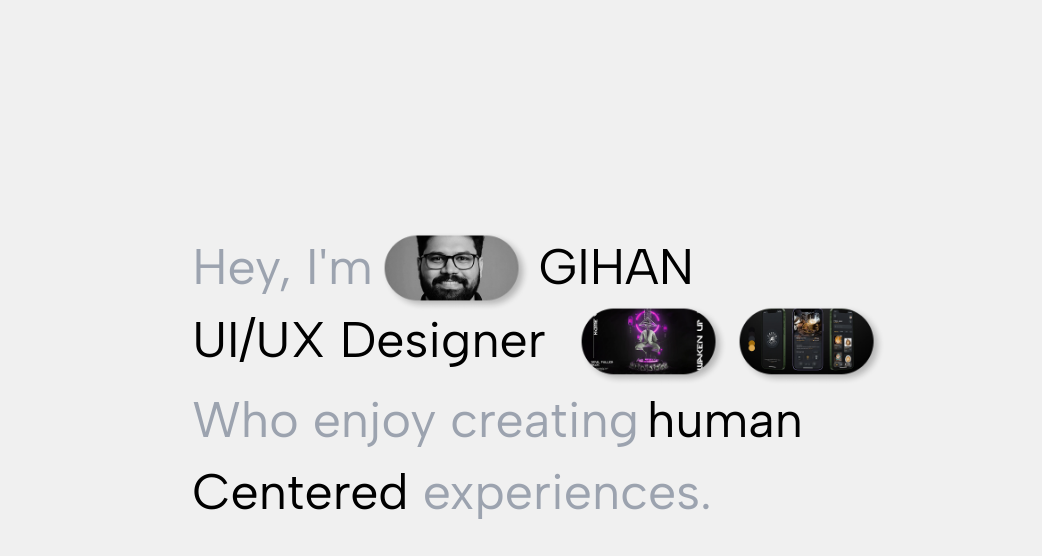
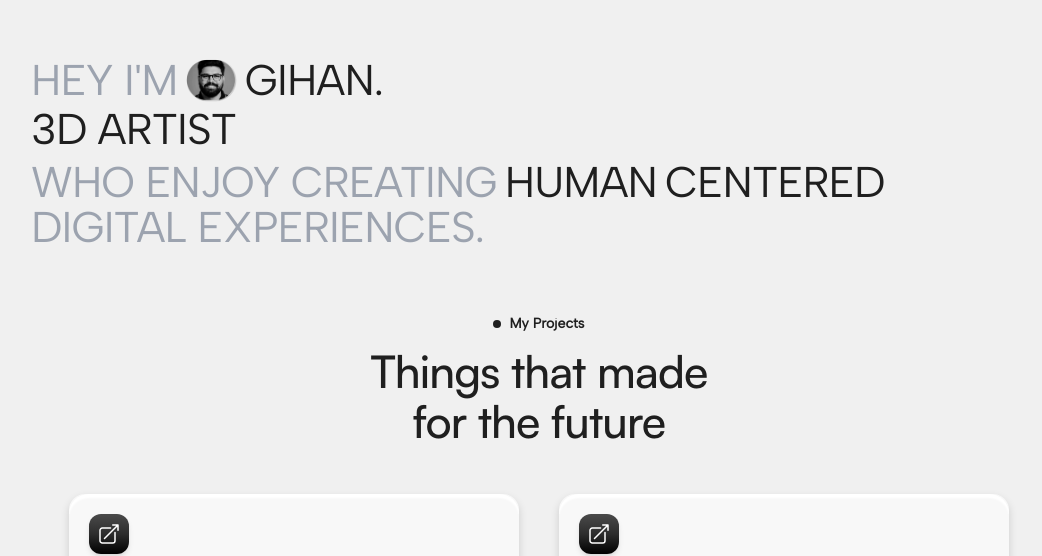
Before and after one commit to GihanSVND/Portfolio, a Next.js app: page / in a window 1280 px wide. Shown: the part 1034-1590 px from the top of the page, without its empty margins (101-1143 px from the left). Built offline with nearby package versions, Linux system fonts and the light colour scheme; a web font is replaced by a local one.

Commit message:
added the main bio

```diff
--- a/app/globals.css
+++ b/app/globals.css
@@ -10,6 +10,12 @@
 @import url('https://fonts.googleapis.com/css2?family=Inter:wght@400;600&display=swap');
 body {
   font-family: 'Inter', sans-serif;
+}
+
+/* styles/globals.css */
+::selection {
+  background-color: #ffd54f;
+  color: #1a1a1a;
 }
 
 
--- a/app/page.tsx
+++ b/app/page.tsx
@@ -1,7 +1,7 @@
 "use client";
 
 import localFont from "next/font/local";
-import { motion } from "framer-motion";
+
 
 import ThinkerSection from "../components/ThinkerSection";
 import Hero from "../components/Hero";
@@ -22,15 +22,12 @@ export default function Home() {
         <div className=" flex flex-col items-center justify-center ">
           <ThinkerSection kugileFont={kugileFont} />
 
-          <motion.div
+          <div
             className="mt-[60px] md:mt-[500px]"
-            initial={{ filter: "blur(20px)", y: 60 }}
-            whileInView={{ filter: "blur(0px)", y: 0 }}
-            transition={{ duration: 0.8, ease: "easeOut" }}
-            viewport={{ once: true, amount: 0.4 }}
+
           >
             <Hero />
-          </motion.div>
+          </div>
         </div>
 
         <div className="flex items-center justify-center min-h-screen">
@@ -44,7 +41,7 @@ export default function Home() {
           <ClientBenefits />
 
         </div>
-        <div className="flex">
+        <div className="flex items-center justify-center">
           <QuoteReveal />
         </div>
         <div className="flex justify-center items-center">
--- a/components/Hero.tsx
+++ b/components/Hero.tsx
@@ -1,62 +1,181 @@
-// components/Hero.tsx
-import Image from "next/image";
+"use client";
+
+import { motion, AnimatePresence } from "framer-motion";
+import { useEffect, useRef, useState } from "react";
 import localFont from "next/font/local";
 
 const satoshi = localFont({
   src: "../app/fonts/Satoshi.woff",
-})
+});
 
-const Hero = () => {
+const dynamicTitles = ["UI/UX DESIGNER", "3D ARTIST", "WEB DEVELOPER", "IOS DEVELOPER"];
+
+const containerVariants = {
+  hidden: {},
+  visible: {
+    transition: {
+      staggerChildren: 0.07,
+    },
+  },
+};
+
+const wordVariants = {
+  hidden: { opacity: 0, filter: "blur(6px)", y: 20 },
+  visible: {
+    opacity: 1,
+    filter: "blur(0px)",
+    y: 0,
+    transition: { duration: 0.5, ease: "easeOut" },
+  },
+};
+
+const letterVariants = {
+  hidden: { opacity: 0, x: -10, filter: "blur(8px)" },
+  visible: {
+    opacity: 1,
+    x: 0,
+    filter: "blur(0px)",
+    transition: { duration: 0.4, ease: "easeOut" },
+  },
+};
+
+const QuoteReveal = () => {
+  const ref = useRef<HTMLDivElement>(null);
+  const [inView, setInView] = useState(false);
+  const [currentTitleIndex, setCurrentTitleIndex] = useState(0);
+
+  useEffect(() => {
+    const observer = new IntersectionObserver(
+      ([entry]) => {
+        if (entry.isIntersecting) setInView(true);
+      },
+      { threshold: 0.2 }
+    );
+    if (ref.current) observer.observe(ref.current);
+    return () => {
+      if (ref.current) observer.unobserve(ref.current);
+    };
+  }, []);
+
+  useEffect(() => {
+    const interval = setInterval(() => {
+      setCurrentTitleIndex((prev) => (prev + 1) % dynamicTitles.length);
+    }, 5000);
+    return () => clearInterval(interval);
+  }, []);
+
+  const quoteWordsLine1 = [
+    { text: "HEY I'M", gray: true },
+    { text: "GIHAN.", gray: false },
+  ];
+
+  const quoteWordsLine2 = [
+    { text: "WHO ENJOY CREATING", gray: true },
+    { text: "HUMAN", gray: false },
+    { text: "CENTERED", gray: false },
+    { text: "DIGITAL EXPERIENCES.", gray: true },
+  ];
+
   return (
-    <section className="flex flex-col items-center justify-center min-h-screen font-[Ivy] px-4 mt-[125px] ">
-      <div className={`text-left leading-snug ${satoshi.className}`}>
-        <p className={`text-[32px] md:text-[50px] font-normal text-gray-400 -mt-2 `}>
-          Hey, I&apos;m
-          <span className="inline-block w-[100px] md:w-[150px] mx-2 align-middle">
-            <Image
-              src="/1.png"
-              alt="Decor 1"
-              width={150}
-              height={73}
-              className="inline-block"
-            />
-          </span>
-          <span className="text-black font-normal -mt-2">GIHAN</span>
-        </p>
+    <div
+      ref={ref}
+      className="pt-[200px] px-8 sm:px-10 md:px-[120px] max-w-[1300px] relative"
+    >
+      <motion.div
+        className={`text-[32px] md:text-[43px] leading-[45px] -tracking-[0.02em] text-left font-normal ${satoshi.className}`}
+        variants={containerVariants}
+        initial="hidden"
+        animate={inView ? "visible" : "hidden"}
+      >
+        {/* Line 1 */}
+        <div className="flex flex-wrap items-center relative z-10">
+          {quoteWordsLine1.map((word, i) => {
+            if (word.text === "GIHAN.") {
+              return (
+                <motion.span
+                  key={i}
+                  className="inline-flex items-center mr-2 text-[#1F1F1F] relative"
+                  variants={wordVariants}
+                >
+                  {/* Hover-scaling image */}
+                  <motion.div
+                    className="relative flex items-center justify-center mr-2"
+                    whileHover={{ scale: 5 }}
+                    transition={{ duration: 0.5, ease: "easeInOut" }}
+                    style={{ transformOrigin: "center" }}
+                  >
+                    <motion.img
+                      src="/gihan.png"
+                      alt="Gihan"
+                      className="h-[1em] w-auto object-cover rounded-full z-10"
+                    />
+                  </motion.div>
+                  {word.text}
+                </motion.span>
+              );
+            } else {
+              return (
+                <motion.span
+                  key={i}
+                  className={`inline-block mr-2 ${
+                    word.gray ? "text-gray-400" : "text-[#1F1F1F]"
+                  }`}
+                  variants={wordVariants}
+                >
+                  {word.text}
+                </motion.span>
+              );
+            }
+          })}
+        </div>
 
-        <p className="text-[32px] md:text-[50px] font-normal text-black -mt-2  ">
-          <span className="text-black font-normal mr-8">UI/UX Designer</span>
-          <span className="inline-block w-[100px] md:w-[150px] mr-2 align-middle">
-            <Image
-              src="/2.png"
-              alt="Decor 1"
-              width={150}
-              height={73}
-              className="inline-block"
-            />
-          </span>
-          <span className="inline-block w-[100px] md:w-[150px] align-middle">
-            <Image
-              src="/3.png"
-              alt="Decor 1"
-              width={150}
-              height={73}
-              className="inline-block"
-            />
-          </span>
-        </p>
+        {/* Dynamic Title (Animated per letter) */}
+        <div className="mt-1 mb-2 flex flex-wrap overflow-hidden">
+          <AnimatePresence mode="wait">
+            <motion.div
+              key={dynamicTitles[currentTitleIndex]}
+              className="flex flex-wrap"
+              initial="hidden"
+              animate="visible"
+              exit="hidden"
+              variants={{
+                visible: {
+                  transition: {
+                    staggerChildren: 0.03,
+                  },
+                },
+              }}
+            >
+              {dynamicTitles[currentTitleIndex].split("").map((char, i) => (
+                <motion.span
+                  key={i}
+                  className="text-[#1F1F1F]"
+                  variants={letterVariants}
+                >
+                  {char === " " ? "\u00A0" : char}
+                </motion.span>
+              ))}
+            </motion.div>
+          </AnimatePresence>
+        </div>
 
-        <p className="text-[32px] md:text-[50px] text-gray-400 font-normal ">
-          Who enjoy creating
-          <span className="text-black font-normal ml-2">human</span>
-        </p>
-
-        <p className="text-[32px] md:text-[50px] text-gray-400 font-normal mt-1">
-          <span className="text-black font-normal">Centered</span> experiences.
-        </p>
-      </div>
-    </section>
+        {/* Line 2 */}
+        <div className="flex flex-wrap">
+          {quoteWordsLine2.map((word, i) => (
+            <motion.span
+              key={i}
+              className={`inline-block mr-2 ${
+                word.gray ? "text-gray-400" : "text-[#1F1F1F]"
+              }`}
+              variants={wordVariants}
+            >
+              {word.text}
+            </motion.span>
+          ))}
+        </div>
+      </motion.div>
+    </div>
   );
 };
 
-export default Hero;
+export default QuoteReveal;
--- a/components/QuoteReveal.tsx
+++ b/components/QuoteReveal.tsx
@@ -50,9 +50,10 @@ const QuoteReveal = () => {
   const words = quote.split(" ");
 
   return (
+    <div className="px-8 sm:px-10 md:px-[120px] max-w-[1300px]">
     <motion.p
       ref={ref}
-      className={` px-4 sm:px-8  lg:px-20 text-[32px] md:text-[43px] leading-[45px] -tracking-[0.02em]  text-[#1F1F1F] max-w-[900px] mx-0 text-left  font-normal  ${satoshi.className}`}
+      className={` text-[32px] md:text-[43px] leading-[45px] -tracking-[0.02em]  text-[#1F1F1F] sm:mr-[300px] text-left  font-normal  ${satoshi.className}`}
       variants={containerVariants}
       initial="hidden"
       animate={inView ? "visible" : "hidden"}
@@ -63,6 +64,7 @@ const QuoteReveal = () => {
         </motion.span>
       ))}
     </motion.p>
+    </div>
   );
 };
 
```
Also changed, not shown: public/gihan.png.
